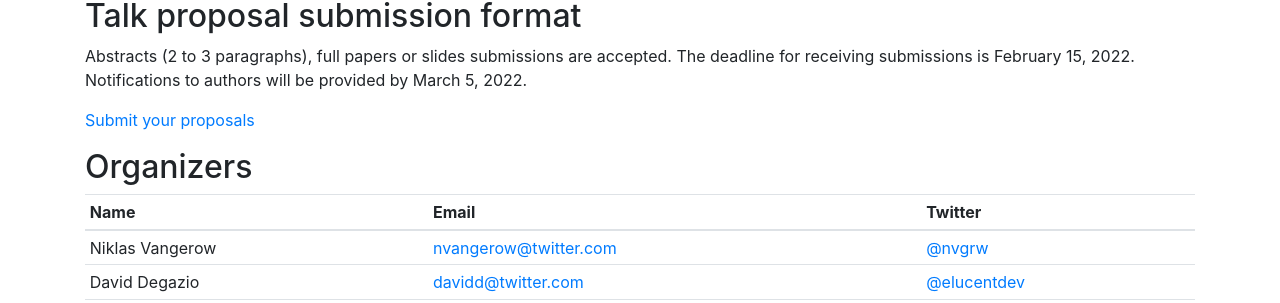
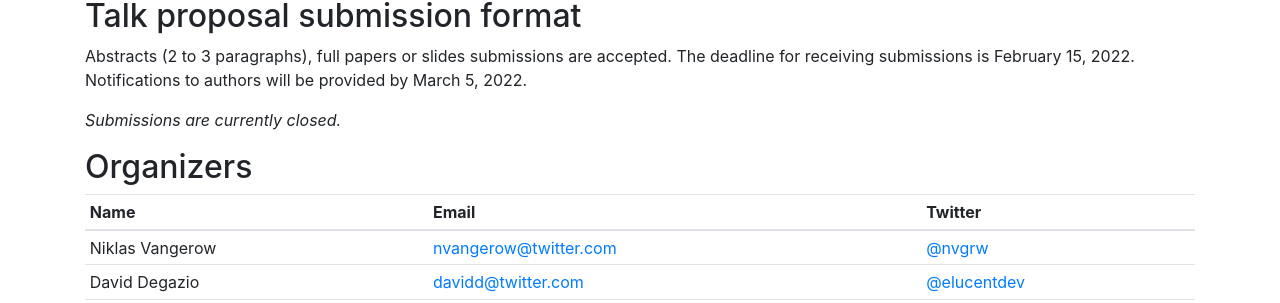
Before and after one commit to graalworkshop/graalworkshop.github.io, a Jekyll site: the page built from 2022/index.md, in a window 1280 px wide. Shown: the part 975-1278 px from the top of the page. Built offline with Jekyll 4.4.1, drawn with Linux system fonts in a browser that asks for light colours.

Commit message:
Removed CFP link.

```diff
--- a/2022/index.md
+++ b/2022/index.md
@@ -32,7 +32,7 @@ We may be able to accommodate more talks of shorter duration depending on submis
 ## Talk proposal submission format
 Abstracts (2 to 3 paragraphs), full papers or slides submissions are accepted. The deadline for receiving submissions is February 15, 2022. Notifications to authors will be provided by March 5, 2022.
 
-[Submit your proposals](https://easychair.org/conferences/?conf=graalcgo2022)
+*Submissions are currently closed.*
 
 ## Organizers
 
```
